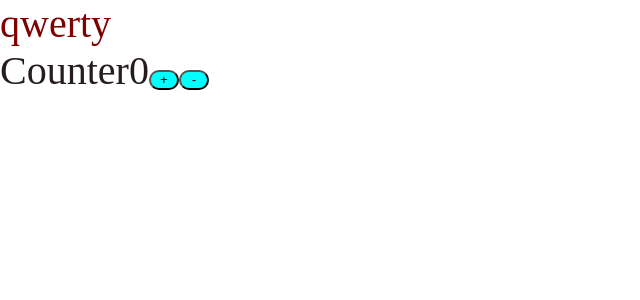
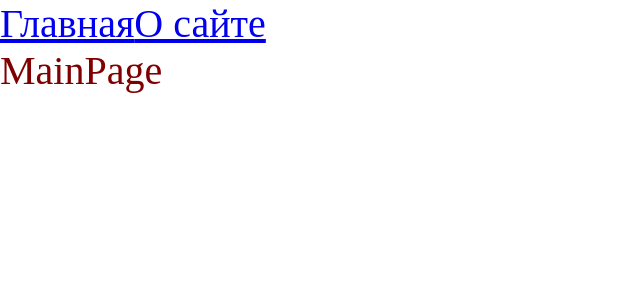
Before and after one commit to YZDmitriy/production_project, a React app: page / in a window 1280 px wide. Shown: the top 300 px of the page, without its empty margins (0-640 px from the left). Built offline with nearby package versions, Linux system fonts and the light colour scheme.

Commit message:
routing code splitting lazy suspense

```diff
--- a/src/App.tsx
+++ b/src/App.tsx
@@ -1,12 +1,22 @@
-import React from 'react'
-import './index.scss'
-import { Counter } from './components/Counter'
+import React, { Suspense } from 'react';
+import './index.scss';
+import { Route, Routes } from 'react-router-dom';
+import { Link } from 'react-router-dom';
+import { MainPageAsync } from './pages/MainPage/MainPage.async';
+import { AboutPageAsync } from './pages/AboutPage/AboutPage.async';
 
 export const App = () => {
   return (
     <div className='app'>
-      qwerty
-      <Counter/>
+      <Link to={'/'}>Главная</Link>
+      <Link to={'/about'}>О сайте</Link>
+
+      <Suspense fallback={<div>Loading...</div>}>
+        <Routes>
+          <Route path={'/'} element={<MainPageAsync />} />
+          <Route path={'/about'} element={<AboutPageAsync />} />
+        </Routes>
+      </Suspense>
     </div>
-  )
-}
+  );
+};
--- a/src/index.tsx
+++ b/src/index.tsx
@@ -1,9 +1,10 @@
 import { render } from 'react-dom';
+import { BrowserRouter } from 'react-router-dom';
 import { App } from './App';
 
 render(
-  <div>
+  <BrowserRouter>
     <App />
-  </div>,
+  </BrowserRouter>,
   document.getElementById('root')
 );
--- /dev/null
+++ b/src/pages/AboutPage/AboutPage.async.tsx
@@ -0,0 +1,9 @@
+import { lazy } from 'react';
+
+export const AboutPageAsync = lazy(
+  () =>
+    new Promise((resolve) => {
+      // @ts-ignore
+      setTimeout(() => resolve(import('./AboutPage')), 1500);
+    })
+);
--- /dev/null
+++ b/src/pages/AboutPage/AboutPage.tsx
@@ -0,0 +1,9 @@
+import React from 'react'
+
+const AboutPage = () => {
+  return (
+    <div>About</div>
+  )
+}
+
+export default AboutPage
--- /dev/null
+++ b/src/pages/MainPage/MainPage.async.tsx
@@ -0,0 +1,10 @@
+import { resolve } from 'path';
+import { lazy } from 'react';
+
+export const MainPageAsync = lazy(
+  () =>
+    new Promise((resolve) => {
+      // @ts-ignore
+      setTimeout(() => resolve(import('./MainPage')), 1500);
+    })
+);
--- /dev/null
+++ b/src/pages/MainPage/MainPage.tsx
@@ -0,0 +1,7 @@
+import React from 'react';
+
+export const MainPage = () => {
+  return <div>MainPage</div>;
+};
+
+export default MainPage;
--- a/tsconfig.json
+++ b/tsconfig.json
@@ -5,7 +5,7 @@
     // Однако это не означает, что теперь вовсе нельзя использовать any.
     // Это означает лишь, что в подобных ситуация разработчик должен явно писать any,
     "noImplicitAny": true,
-    "module": "es6",
+    "module": "esNext",
     // В какую спецификацию компилируем: для поддержки большинства браузеров
     "target": "es5",
     "jsx": "react-jsx",
```
Also changed, not shown: package.json (+9 -7 lines), 6 other files (tests, documents, lock files or other folders).
